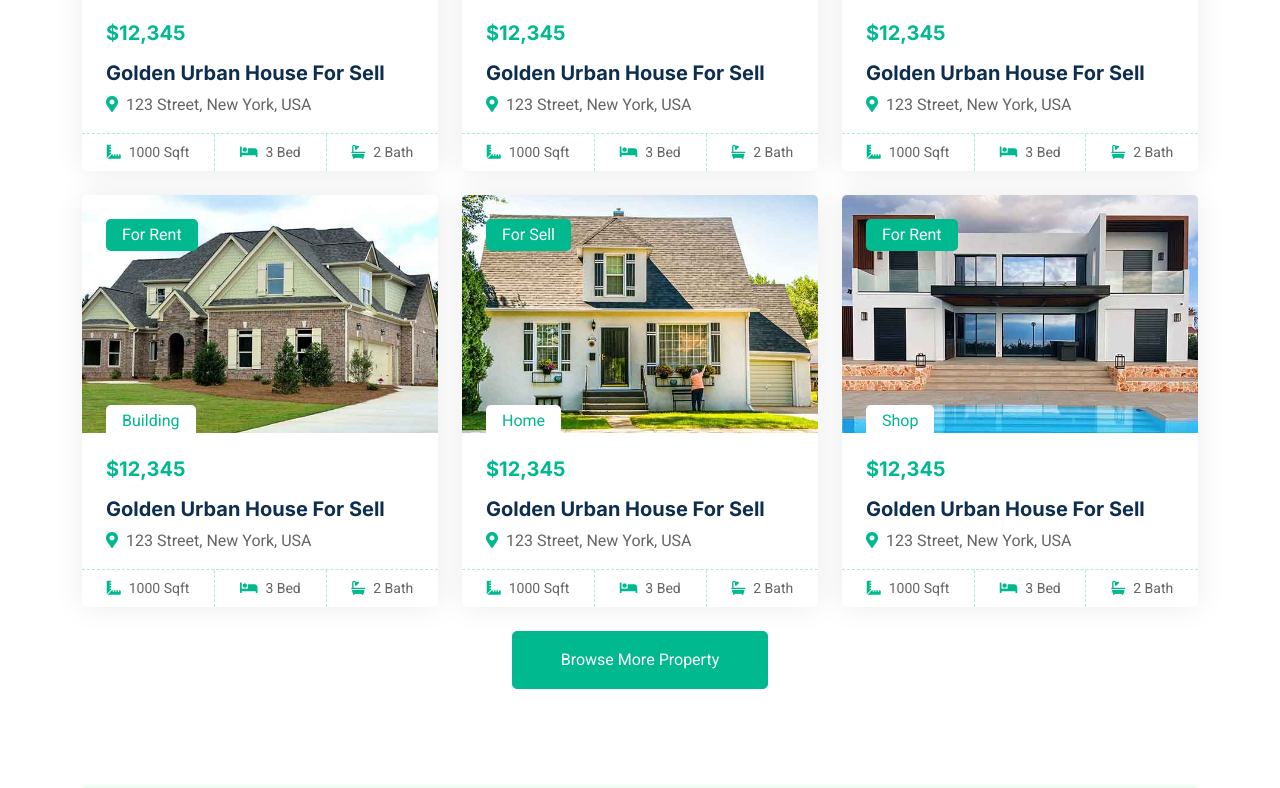
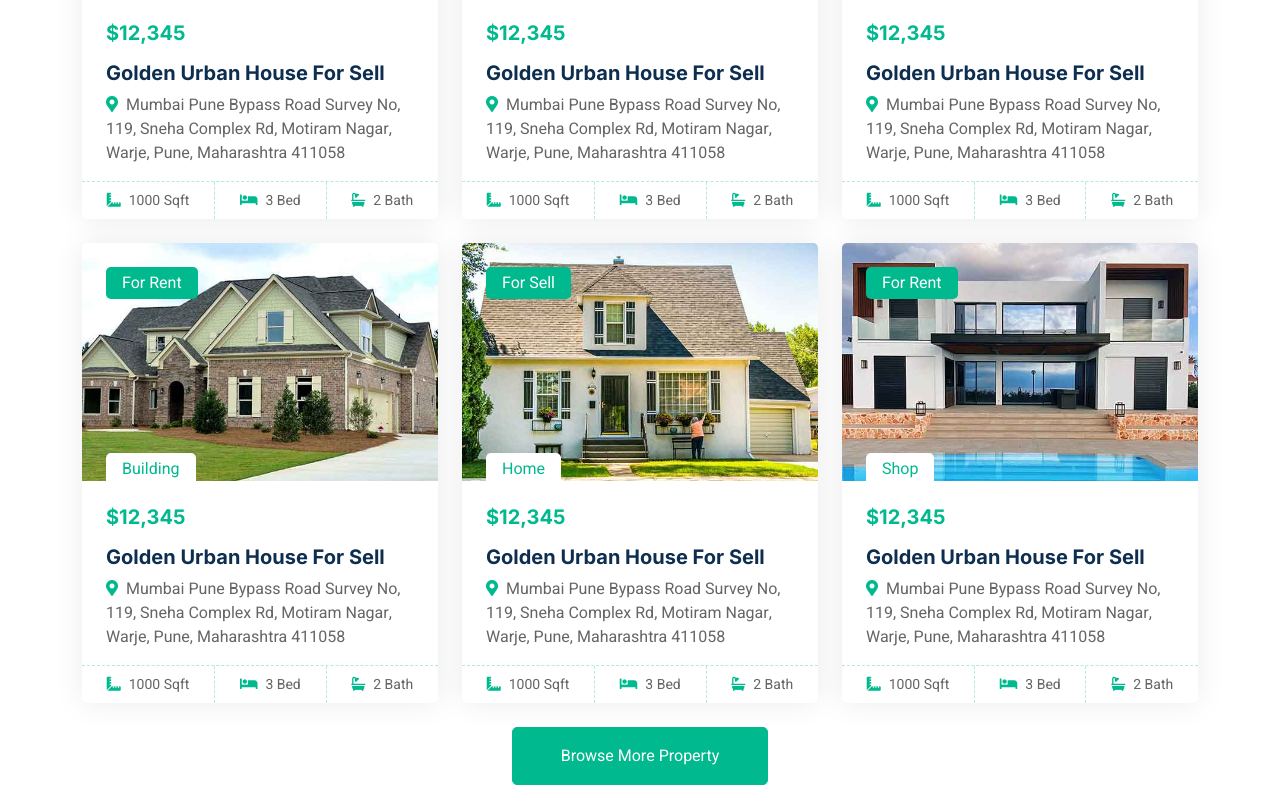
Before and after one commit to shivam-mane/sneha-complex, a plain HTML site: page property-list.html in a window 1280 px wide. Shown: the part 1070-1858 px from the top of the page. Drawn offline with nearby package versions, Linux system fonts and the light colour scheme.

Commit message:
address changed

```diff
--- a/property-list.html
+++ b/property-list.html
@@ -176,7 +176,7 @@
                                     <div class="p-4 pb-0">
                                         <h5 class="text-primary mb-3">$12,345</h5>
                                         <a class="d-block h5 mb-2" href="">Golden Urban House For Sell</a>
-                                        <p><i class="fa fa-map-marker-alt text-primary me-2"></i>123 Street, New York, USA</p>
+                                        <p><i class="fa fa-map-marker-alt text-primary me-2"></i>Mumbai Pune Bypass Road Survey No, 119, Sneha Complex Rd, Motiram Nagar, Warje, Pune, Maharashtra 411058</p>
                                     </div>
                                     <div class="d-flex border-top">
                                         <small class="flex-fill text-center border-end py-2"><i class="fa fa-ruler-combined text-primary me-2"></i>1000 Sqft</small>
@@ -195,7 +195,7 @@
                                     <div class="p-4 pb-0">
                                         <h5 class="text-primary mb-3">$12,345</h5>
                                         <a class="d-block h5 mb-2" href="">Golden Urban House For Sell</a>
-                                        <p><i class="fa fa-map-marker-alt text-primary me-2"></i>123 Street, New York, USA</p>
+                                        <p><i class="fa fa-map-marker-alt text-primary me-2"></i>Mumbai Pune Bypass Road Survey No, 119, Sneha Complex Rd, Motiram Nagar, Warje, Pune, Maharashtra 411058</p>
                                     </div>
                                     <div class="d-flex border-top">
                                         <small class="flex-fill text-center border-end py-2"><i class="fa fa-ruler-combined text-primary me-2"></i>1000 Sqft</small>
@@ -214,7 +214,7 @@
                                     <div class="p-4 pb-0">
                                         <h5 class="text-primary mb-3">$12,345</h5>
                                         <a class="d-block h5 mb-2" href="">Golden Urban House For Sell</a>
-                                        <p><i class="fa fa-map-marker-alt text-primary me-2"></i>123 Street, New York, USA</p>
+                                        <p><i class="fa fa-map-marker-alt text-primary me-2"></i>Mumbai Pune Bypass Road Survey No, 119, Sneha Complex Rd, Motiram Nagar, Warje, Pune, Maharashtra 411058</p>
                                     </div>
                                     <div class="d-flex border-top">
                                         <small class="flex-fill text-center border-end py-2"><i class="fa fa-ruler-combined text-primary me-2"></i>1000 Sqft</small>
@@ -233,7 +233,7 @@
                                     <div class="p-4 pb-0">
                                         <h5 class="text-primary mb-3">$12,345</h5>
                                         <a class="d-block h5 mb-2" href="">Golden Urban House For Sell</a>
-                                        <p><i class="fa fa-map-marker-alt text-primary me-2"></i>123 Street, New York, USA</p>
+                                        <p><i class="fa fa-map-marker-alt text-primary me-2"></i>Mumbai Pune Bypass Road Survey No, 119, Sneha Complex Rd, Motiram Nagar, Warje, Pune, Maharashtra 411058</p>
                                     </div>
                                     <div class="d-flex border-top">
                                         <small class="flex-fill text-center border-end py-2"><i class="fa fa-ruler-combined text-primary me-2"></i>1000 Sqft</small>
@@ -252,7 +252,7 @@
                                     <div class="p-4 pb-0">
                                         <h5 class="text-primary mb-3">$12,345</h5>
                                         <a class="d-block h5 mb-2" href="">Golden Urban House For Sell</a>
-                                        <p><i class="fa fa-map-marker-alt text-primary me-2"></i>123 Street, New York, USA</p>
+                                        <p><i class="fa fa-map-marker-alt text-primary me-2"></i>Mumbai Pune Bypass Road Survey No, 119, Sneha Complex Rd, Motiram Nagar, Warje, Pune, Maharashtra 411058</p>
                                     </div>
                                     <div class="d-flex border-top">
                                         <small class="flex-fill text-center border-end py-2"><i class="fa fa-ruler-combined text-primary me-2"></i>1000 Sqft</small>
@@ -271,7 +271,7 @@
                                     <div class="p-4 pb-0">
                                         <h5 class="text-primary mb-3">$12,345</h5>
                                         <a class="d-block h5 mb-2" href="">Golden Urban House For Sell</a>
-                                        <p><i class="fa fa-map-marker-alt text-primary me-2"></i>123 Street, New York, USA</p>
+                                        <p><i class="fa fa-map-marker-alt text-primary me-2"></i>Mumbai Pune Bypass Road Survey No, 119, Sneha Complex Rd, Motiram Nagar, Warje, Pune, Maharashtra 411058</p>
                                     </div>
                                     <div class="d-flex border-top">
                                         <small class="flex-fill text-center border-end py-2"><i class="fa fa-ruler-combined text-primary me-2"></i>1000 Sqft</small>
@@ -297,7 +297,7 @@
                                     <div class="p-4 pb-0">
                                         <h5 class="text-primary mb-3">$12,345</h5>
                                         <a class="d-block h5 mb-2" href="">Golden Urban House For Sell</a>
-                                        <p><i class="fa fa-map-marker-alt text-primary me-2"></i>123 Street, New York, USA</p>
+                                        <p><i class="fa fa-map-marker-alt text-primary me-2"></i>Mumbai Pune Bypass Road Survey No, 119, Sneha Complex Rd, Motiram Nagar, Warje, Pune, Maharashtra 411058</p>
                                     </div>
                                     <div class="d-flex border-top">
                                         <small class="flex-fill text-center border-end py-2"><i class="fa fa-ruler-combined text-primary me-2"></i>1000 Sqft</small>
@@ -316,7 +316,7 @@
                                     <div class="p-4 pb-0">
                                         <h5 class="text-primary mb-3">$12,345</h5>
                                         <a class="d-block h5 mb-2" href="">Golden Urban House For Sell</a>
-                                        <p><i class="fa fa-map-marker-alt text-primary me-2"></i>123 Street, New York, USA</p>
+                                        <p><i class="fa fa-map-marker-alt text-primary me-2"></i>Mumbai Pune Bypass Road Survey No, 119, Sneha Complex Rd, Motiram Nagar, Warje, Pune, Maharashtra 411058</p>
                                     </div>
                                     <div class="d-flex border-top">
                                         <small class="flex-fill text-center border-end py-2"><i class="fa fa-ruler-combined text-primary me-2"></i>1000 Sqft</small>
@@ -335,7 +335,7 @@
                                     <div class="p-4 pb-0">
                                         <h5 class="text-primary mb-3">$12,345</h5>
                                         <a class="d-block h5 mb-2" href="">Golden Urban House For Sell</a>
-                                        <p><i class="fa fa-map-marker-alt text-primary me-2"></i>123 Street, New York, USA</p>
+                                        <p><i class="fa fa-map-marker-alt text-primary me-2"></i>Mumbai Pune Bypass Road Survey No, 119, Sneha Complex Rd, Motiram Nagar, Warje, Pune, Maharashtra 411058</p>
                                     </div>
                                     <div class="d-flex border-top">
                                         <small class="flex-fill text-center border-end py-2"><i class="fa fa-ruler-combined text-primary me-2"></i>1000 Sqft</small>
@@ -354,7 +354,7 @@
                                     <div class="p-4 pb-0">
                                         <h5 class="text-primary mb-3">$12,345</h5>
                                         <a class="d-block h5 mb-2" href="">Golden Urban House For Sell</a>
-                                        <p><i class="fa fa-map-marker-alt text-primary me-2"></i>123 Street, New York, USA</p>
+                                        <p><i class="fa fa-map-marker-alt text-primary me-2"></i>Mumbai Pune Bypass Road Survey No, 119, Sneha Complex Rd, Motiram Nagar, Warje, Pune, Maharashtra 411058</p>
                                     </div>
                                     <div class="d-flex border-top">
                                         <small class="flex-fill text-center border-end py-2"><i class="fa fa-ruler-combined text-primary me-2"></i>1000 Sqft</small>
@@ -373,7 +373,7 @@
                                     <div class="p-4 pb-0">
                                         <h5 class="text-primary mb-3">$12,345</h5>
                                         <a class="d-block h5 mb-2" href="">Golden Urban House For Sell</a>
-                                        <p><i class="fa fa-map-marker-alt text-primary me-2"></i>123 Street, New York, USA</p>
+                                        <p><i class="fa fa-map-marker-alt text-primary me-2"></i>Mumbai Pune Bypass Road Survey No, 119, Sneha Complex Rd, Motiram Nagar, Warje, Pune, Maharashtra 411058</p>
                                     </div>
                                     <div class="d-flex border-top">
                                         <small class="flex-fill text-center border-end py-2"><i class="fa fa-ruler-combined text-primary me-2"></i>1000 Sqft</small>
@@ -392,7 +392,7 @@
                                     <div class="p-4 pb-0">
                                         <h5 class="text-primary mb-3">$12,345</h5>
                                         <a class="d-block h5 mb-2" href="">Golden Urban House For Sell</a>
-                                        <p><i class="fa fa-map-marker-alt text-primary me-2"></i>123 Street, New York, USA</p>
+                                        <p><i class="fa fa-map-marker-alt text-primary me-2"></i>Mumbai Pune Bypass Road Survey No, 119, Sneha Complex Rd, Motiram Nagar, Warje, Pune, Maharashtra 411058</p>
                                     </div>
                                     <div class="d-flex border-top">
                                         <small class="flex-fill text-center border-end py-2"><i class="fa fa-ruler-combined text-primary me-2"></i>1000 Sqft</small>
@@ -418,7 +418,7 @@
                                     <div class="p-4 pb-0">
                                         <h5 class="text-primary mb-3">$12,345</h5>
                                         <a class="d-block h5 mb-2" href="">Golden Urban House For Sell</a>
-                                        <p><i class="fa fa-map-marker-alt text-primary me-2"></i>123 Street, New York, USA</p>
+                                        <p><i class="fa fa-map-marker-alt text-primary me-2"></i>Mumbai Pune Bypass Road Survey No, 119, Sneha Complex Rd, Motiram Nagar, Warje, Pune, Maharashtra 411058</p>
                                     </div>
                                     <div class="d-flex border-top">
                                         <small class="flex-fill text-center border-end py-2"><i class="fa fa-ruler-combined text-primary me-2"></i>1000 Sqft</small>
@@ -437,7 +437,7 @@
                                     <div class="p-4 pb-0">
                                         <h5 class="text-primary mb-3">$12,345</h5>
                                         <a class="d-block h5 mb-2" href="">Golden Urban House For Sell</a>
-                                        <p><i class="fa fa-map-marker-alt text-primary me-2"></i>123 Street, New York, USA</p>
+                                        <p><i class="fa fa-map-marker-alt text-primary me-2"></i>Mumbai Pune Bypass Road Survey No, 119, Sneha Complex Rd, Motiram Nagar, Warje, Pune, Maharashtra 411058</p>
                                     </div>
                                     <div class="d-flex border-top">
                                         <small class="flex-fill text-center border-end py-2"><i class="fa fa-ruler-combined text-primary me-2"></i>1000 Sqft</small>
@@ -456,7 +456,7 @@
                                     <div class="p-4 pb-0">
                                         <h5 class="text-primary mb-3">$12,345</h5>
                                         <a class="d-block h5 mb-2" href="">Golden Urban House For Sell</a>
-                                        <p><i class="fa fa-map-marker-alt text-primary me-2"></i>123 Street, New York, USA</p>
+                                        <p><i class="fa fa-map-marker-alt text-primary me-2"></i>Mumbai Pune Bypass Road Survey No, 119, Sneha Complex Rd, Motiram Nagar, Warje, Pune, Maharashtra 411058</p>
                                     </div>
                                     <div class="d-flex border-top">
                                         <small class="flex-fill text-center border-end py-2"><i class="fa fa-ruler-combined text-primary me-2"></i>1000 Sqft</small>
@@ -475,7 +475,7 @@
                                     <div class="p-4 pb-0">
                                         <h5 class="text-primary mb-3">$12,345</h5>
                                         <a class="d-block h5 mb-2" href="">Golden Urban House For Sell</a>
-                                        <p><i class="fa fa-map-marker-alt text-primary me-2"></i>123 Street, New York, USA</p>
+                                        <p><i class="fa fa-map-marker-alt text-primary me-2"></i>Mumbai Pune Bypass Road Survey No, 119, Sneha Complex Rd, Motiram Nagar, Warje, Pune, Maharashtra 411058</p>
                                     </div>
                                     <div class="d-flex border-top">
                                         <small class="flex-fill text-center border-end py-2"><i class="fa fa-ruler-combined text-primary me-2"></i>1000 Sqft</small>
@@ -494,7 +494,7 @@
                                     <div class="p-4 pb-0">
                                         <h5 class="text-primary mb-3">$12,345</h5>
                                         <a class="d-block h5 mb-2" href="">Golden Urban House For Sell</a>
-                                        <p><i class="fa fa-map-marker-alt text-primary me-2"></i>123 Street, New York, USA</p>
+                                        <p><i class="fa fa-map-marker-alt text-primary me-2"></i>Mumbai Pune Bypass Road Survey No, 119, Sneha Complex Rd, Motiram Nagar, Warje, Pune, Maharashtra 411058</p>
                                     </div>
                                     <div class="d-flex border-top">
                                         <small class="flex-fill text-center border-end py-2"><i class="fa fa-ruler-combined text-primary me-2"></i>1000 Sqft</small>
@@ -513,7 +513,7 @@
                                     <div class="p-4 pb-0">
                                         <h5 class="text-primary mb-3">$12,345</h5>
                                         <a class="d-block h5 mb-2" href="">Golden Urban House For Sell</a>
-                                        <p><i class="fa fa-map-marker-alt text-primary me-2"></i>123 Street, New York, USA</p>
+                                        <p><i class="fa fa-map-marker-alt text-primary me-2"></i>Mumbai Pune Bypass Road Survey No, 119, Sneha Complex Rd, Motiram Nagar, Warje, Pune, Maharashtra 411058</p>
                                     </div>
                                     <div class="d-flex border-top">
                                         <small class="flex-fill text-center border-end py-2"><i class="fa fa-ruler-combined text-primary me-2"></i>1000 Sqft</small>
@@ -564,7 +564,7 @@
                 <div class="row g-5">
                     <div class="col-lg-3 col-md-6">
                         <h5 class="text-white mb-4">Get In Touch</h5>
-                        <p class="mb-2"><i class="fa fa-map-marker-alt me-3"></i>123 Street, New York, USA</p>
+                        <p class="mb-2"><i class="fa fa-map-marker-alt me-3"></i>Mumbai Pune Bypass Road Survey No, 119, Sneha Complex Rd, Motiram Nagar, Warje, Pune, Maharashtra 411058</p>
                         <p class="mb-2"><i class="fa fa-phone-alt me-3"></i>+012 345 67890</p>
                         <p class="mb-2"><i class="fa fa-envelope me-3"></i>info@example.com</p>
                         <div class="d-flex pt-2">
```
Also changed, not shown: 404.html (+1 -1 lines), about.html (+1 -1 lines), contact.html (+2 -2 lines), gallery.html (+1 -1 lines), index.html (+1 -1 lines), minutes.html (+1 -1 lines), property-agent.html (+1 -1 lines), property-type.html (+1 -1 lines), redevelopment.html (+1 -1 lines), testimonial.html (+1 -1 lines).
